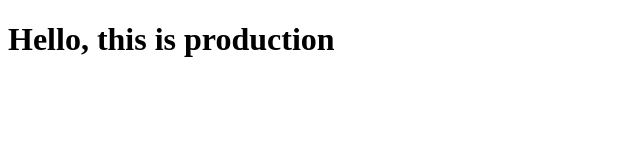
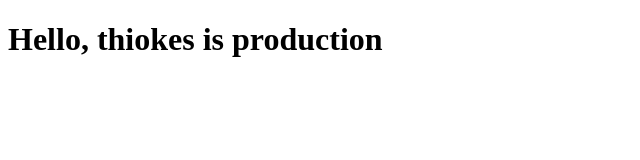
Before and after one commit to nova34tkj4/jenkins, a plain HTML site: page index.html in a window 1280 px wide. Shown: the whole page, without its empty margins (0-640 px from the left). Drawn offline with Linux system fonts and the light colour scheme.

Commit message:
Update index.html

```diff
--- a/index.html
+++ b/index.html
@@ -4,6 +4,6 @@
     <title>Welcome to Nginx</title>
 </head>
 <body>
-    <h1>Hello, this is production</h1>
+    <h1>Hello, thiokes is production</h1>
 </body>
 </html>
```
